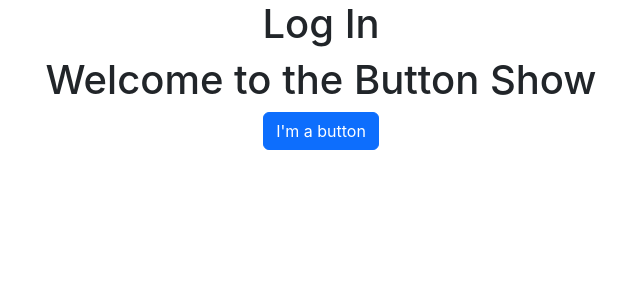
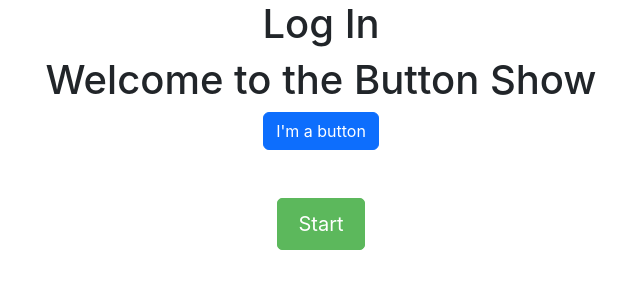
Before and after one commit to jfkrzeminski/StudentLogger, a React (Create React App) app in the folder logger-app/: page / in a window 1280 px wide. Shown: the top 300 px of the page, without its empty margins (319-959 px from the left). Built offline with nearby package versions, Linux system fonts and the light colour scheme.

Commit message:
Timer Button with Hover

```diff
--- /dev/null
+++ b/logger-app/src/Testing Directory/ButtonTimer.tsx
@@ -0,0 +1,47 @@
+import React, { useState, useEffect } from 'react';
+import './ButtonWithTimer.css'; // Import custom CSS for additional styling
+
+const ButtonWithTimer: React.FC = () => {
+  const [isToggledOn, setIsToggledOn] = useState(false);
+  const [startTime, setStartTime] = useState<number | null>(null);
+  const [elapsedTime, setElapsedTime] = useState(0);
+
+  useEffect(() => {
+    let timer: NodeJS.Timeout | undefined;
+    if (isToggledOn && startTime !== null) {
+      timer = setInterval(() => {
+        setElapsedTime(Date.now() - startTime);
+      }, 1000);
+    }
+
+    return () => {
+      if (timer) {
+        clearInterval(timer);
+      }
+    };
+  }, [isToggledOn, startTime]);
+
+  const handleButtonClick = () => {
+    if (isToggledOn) {
+      setIsToggledOn(false);
+      setElapsedTime(0); // Reset elapsed time when toggled off
+    } else {
+      setIsToggledOn(true);
+      setStartTime(Date.now());
+    }
+  };
+
+  return (
+    <div className="text-center mt-5">
+      <button
+        onClick={handleButtonClick}
+        className={`btn btn-lg education-button ${isToggledOn ? 'btn-danger' : 'btn-primary'}`}
+      >
+        {isToggledOn ? 'Stop' : 'Start'}
+      </button>
+      {isToggledOn && <p className="mt-3">Time toggled on: {Math.floor(elapsedTime / 1000)} seconds</p>}
+    </div>
+  );
+};
+
+export default ButtonWithTimer;
--- /dev/null
+++ b/logger-app/src/Testing Directory/ButtonWithTimer.css
@@ -0,0 +1,28 @@
+.education-button {
+    background-color: #5cb85c; /* Education-themed color */
+    border-color: #5cb85c;
+    color: white;
+    font-size: 1.25rem;
+    padding: 10px 20px;
+    border-radius: 5px;
+    transition: background-color 0.3s, border-color 0.3s;
+  }
+
+  .education-button:hover {
+    background-color: #4cae4c;
+    border-color: #4cae4c;
+  }
+
+  .btn-danger.education-button:hover {
+    background-color: #d9534f;
+    border-color: #d43f3a;
+  }
+
+  .btn-primary.education-button:hover {
+    background-color: #337ab7;
+    border-color: #2e6da4;
+  }
+
+  .education-button:focus {
+    box-shadow: 0 0 0 0.2rem rgba(92, 184, 92, 0.5);
+  }
--- a/logger-app/src/Testing Directory/Testing_App_1.tsx
+++ b/logger-app/src/Testing Directory/Testing_App_1.tsx
@@ -1,5 +1,6 @@
 import React from 'react';
 import MyButton from './Button_Test';
+import ButtonWithTimer from './ButtonTimer';
 
 //      ./ - means file in current directory
 //      .. - refers to a file one directory out
@@ -10,6 +11,7 @@ function NewTestApp(){
         <div>
             <h1>Welcome to the Button Show</h1>
             <MyButton />
+            <ButtonWithTimer />
         </div>
     );
 }
```
